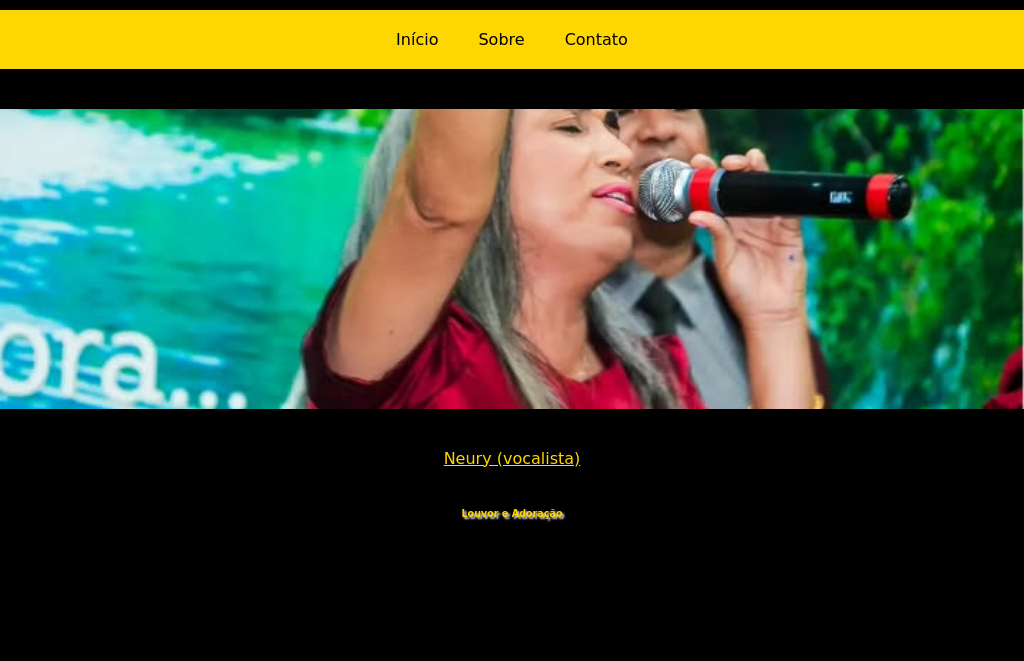
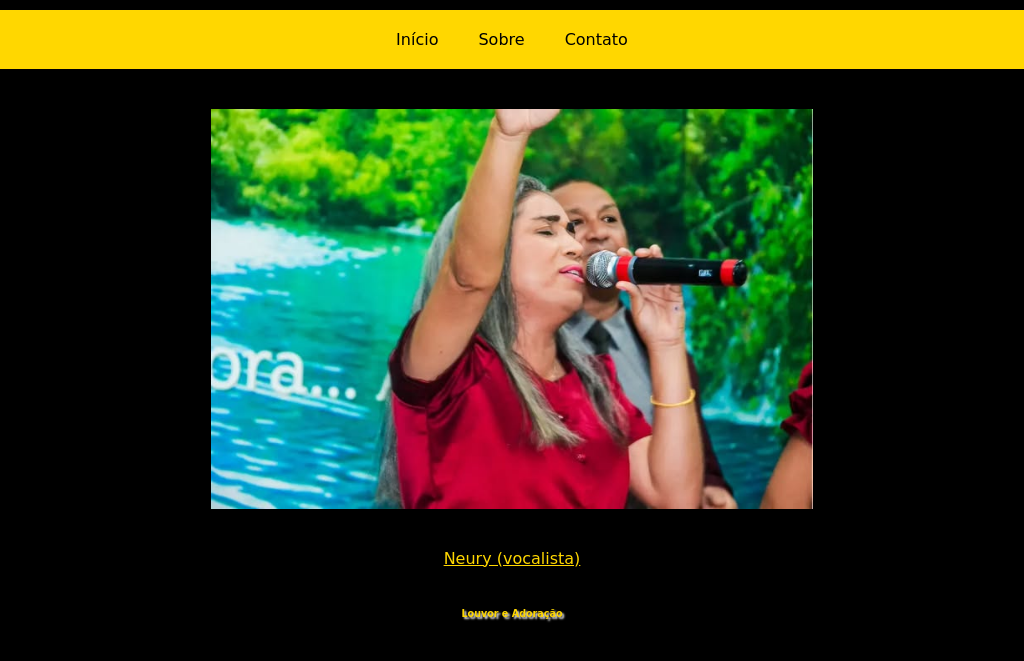
Before and after one commit to kinha28/BandaSomQueLiberta, a plain HTML site: page index.html in a window 1024 px wide. Shown: the part 39-700 px from the top of the page. Drawn offline with Linux system fonts and the light colour scheme; a web font is replaced by a local one.

Commit message:
Update style.css

```diff
--- a/style.css
+++ b/style.css
@@ -272,4 +272,14 @@ a:hover {
   a {
     font-size: 1rem;
   }
+
+  .carrossel {
+    height: auto;
+  }
+
+  .carrossel img {
+    height: auto;
+    max-height: 400px;
+    object-fit: contain; /* ou "cover", dependendo do efeito desejado */
+  }
 }
```
